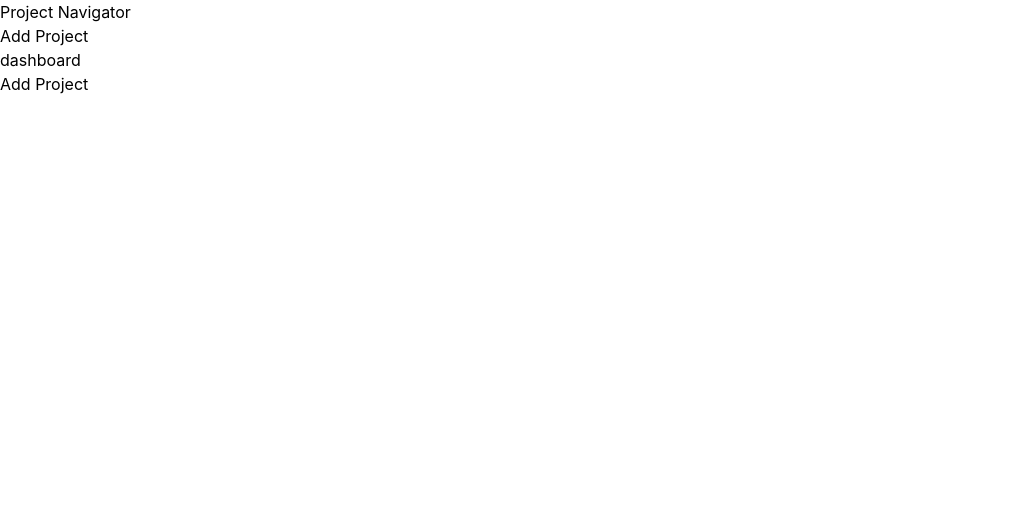
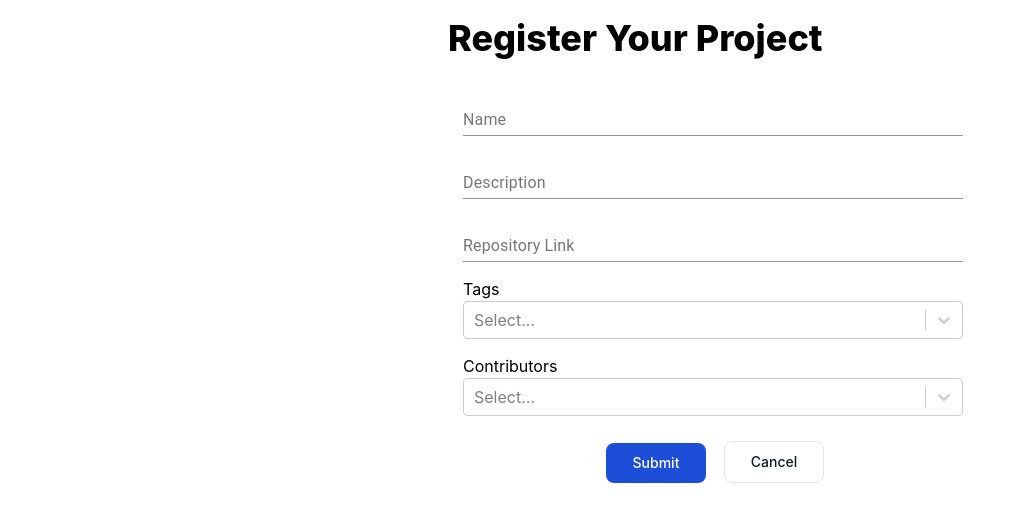
Before and after one commit to yashgandhi876/hackathonUBS, a React (Create React App) app in the folder frontend/: page / in a window 1280 px wide. Shown: the top 522 px of the page, without its empty margins (0-1025 px from the left). Built offline with nearby package versions, Linux system fonts and the light colour scheme.

Commit message:
second commit

```diff
--- a/frontend/package.json
+++ b/frontend/package.json
@@ -3,14 +3,17 @@
   "version": "0.1.0",
   "private": true,
   "dependencies": {
+    "@material-ui/core": "^4.12.4",
     "@mui/material": "^5.14.14",
     "@mui/styled-engine-sc": "^6.0.0-alpha.2",
     "@testing-library/jest-dom": "^5.17.0",
     "@testing-library/react": "^13.4.0",
     "@testing-library/user-event": "^13.5.0",
+    "formik": "^2.4.5",
     "react": "^18.2.0",
     "react-dom": "^18.2.0",
     "react-scripts": "5.0.1",
+    "react-select": "^5.7.7",
     "styled-components": "^6.1.0",
     "web-vitals": "^2.1.4"
   },
--- a/frontend/src/AddProject.js
+++ b/frontend/src/AddProject.js
@@ -1,5 +1,123 @@
-import * as React from "react";
+import { useState } from "react";
+import { TextField } from "@material-ui/core";
+import "./App.css"
+import Select from "react-select";
 
 export default function AddProject() {
-    return <div className="AddProject">Add Project</div>;
+
+  const [projectDetails, setProjectDetails] = useState({
+		name: "",
+		desc: "",
+		repoLink: "",
+		tags: [],
+		contributors: [],
+  });
+
+  const options = [
+		{ value: "Chocolate", label: "Chocolate" },
+		{ value: "Strawberry", label: "Strawberry" },
+		{ value: "Vanilla", label: "Vanilla" },
+  ];
+
+  const onChangeInput = (event) =>
+    setProjectDetails((oldProjectDetails) => ({
+        ...oldProjectDetails,
+        [event.target.name]: event.target.value
+      }))
+
+  const onDropDownChange = (event, {name, option, action, removedValue}) =>{
+    if (action === "select-option"){
+      return setProjectDetails((oldProjectDetails) => ({
+			...oldProjectDetails,
+			[name]: [...oldProjectDetails[name], option],
+		}));
+  }else{
+    return setProjectDetails((oldProjectDetails) => ({
+      ...oldProjectDetails,
+      [name]: oldProjectDetails[name].filter(e=>  e?.value !== removedValue?.value),
+    }));
+  }
+    }
+
+    return (
+		<div className="container">
+			<div className="formContainer">
+				<h1 className="mb-8 text-4xl font-extrabold leading-none ">Register Your Project</h1>
+				<div className="fields">
+					<TextField
+						id="standard-basic"
+						className="field"
+						name="name"
+						label="Name"
+						variant="standard"
+						value={projectDetails.name}
+						onChange={onChangeInput}
+					/>
+				</div>
+				<div className="fields">
+					<TextField
+						id="standard-basic"
+						name="desc"
+						className="field"
+						label="Description"
+						value={projectDetails.desc}
+						onChange={onChangeInput}
+						variant="standard"
+					/>
+				</div>
+				<div className="fields">
+					<TextField
+						id="standard-basic"
+						name="repoLink"
+						className="field"
+						label="Repository Link"
+						value={projectDetails.repoLink}
+						onChange={onChangeInput}
+						variant="standard"
+					/>
+				</div>
+				<div className="fields">
+					<label htmlFor=""> Tags</label>
+					<Select
+						isMulti
+						name="tags"
+						value={projectDetails.tags}
+						onChange={onDropDownChange}
+						options={options}
+						className="basic-multi-select field"
+						classNamePrefix="Tags"
+					/>
+				</div>
+				<div className="fields">
+					<label htmlFor=""> Contributors</label>
+					<Select
+						isMulti
+						name="contributors"
+						value={projectDetails.contributors}
+						onChange={onDropDownChange}
+						options={options}
+						className="basic-multi-select field"
+						classNamePrefix="Contributors"
+					/>
+				</div>
+				<div className="buttons">
+					<button
+						type="button"
+						className="text-white bg-blue-700 hover:bg-blue-800 focus:ring-4 focus:ring-blue-300 font-medium rounded-lg text-sm px-5 py-2.5 mr-2 mb-2 dark:bg-blue-600 dark:hover:bg-blue-700 focus:outline-none dark:focus:ring-blue-800"
+						onClick={() => {
+							console.log(projectDetails);
+						}}
+					>
+						Submit
+					</button>
+					<button
+						type="button"
+						className="py-2.5 px-5 mr-2 mb-2 text-sm font-medium text-gray-900 focus:outline-none bg-white rounded-lg border border-gray-200 hover:bg-gray-100 hover:text-blue-700 focus:z-10 focus:ring-4 focus:ring-gray-200 dark:focus:ring-gray-700 dark:bg-gray-800 dark:text-gray-400 dark:border-gray-600 dark:hover:text-white dark:hover:bg-gray-700"
+					>
+						Cancel
+					</button>
+				</div>
+			</div>
+		</div>
+    );
 }
--- a/frontend/src/App.css
+++ b/frontend/src/App.css
@@ -0,0 +1,28 @@
+.container{
+    width: 100%;
+    height: 100%;
+}
+
+.formContainer{
+    width: 30%;
+    margin: 20px auto;
+}
+
+.fields{
+    margin: 15px;
+}
+
+.field{
+    width: 500px;
+}
+
+.buttons{
+    display: flex;
+    justify-content: end;
+    align-items: end;
+}
+
+button{
+    margin: 10px;
+    width: 100px;
+}
--- a/frontend/src/App.js
+++ b/frontend/src/App.js
@@ -1,13 +1,9 @@
 import './App.css';
-import Dashboard from './Dashboard';
-import Header  from './Header';
 import AddProject from './AddProject';
 
 function App() {
   return (
   <div className="app">
-    <Header/>
-    <Dashboard/>
     <AddProject/>
   </div>
   );
```
Also changed, not shown: 2 other files (tests, documents, lock files or other folders).
